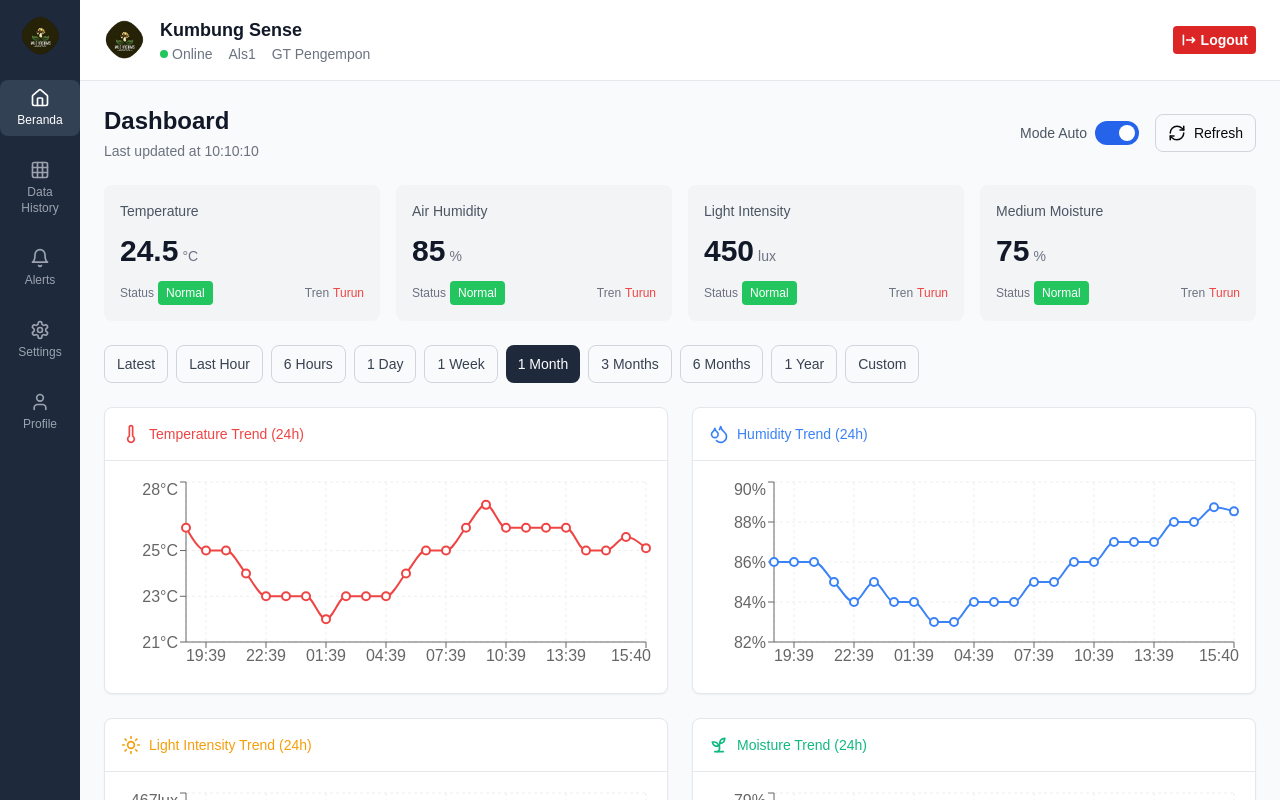
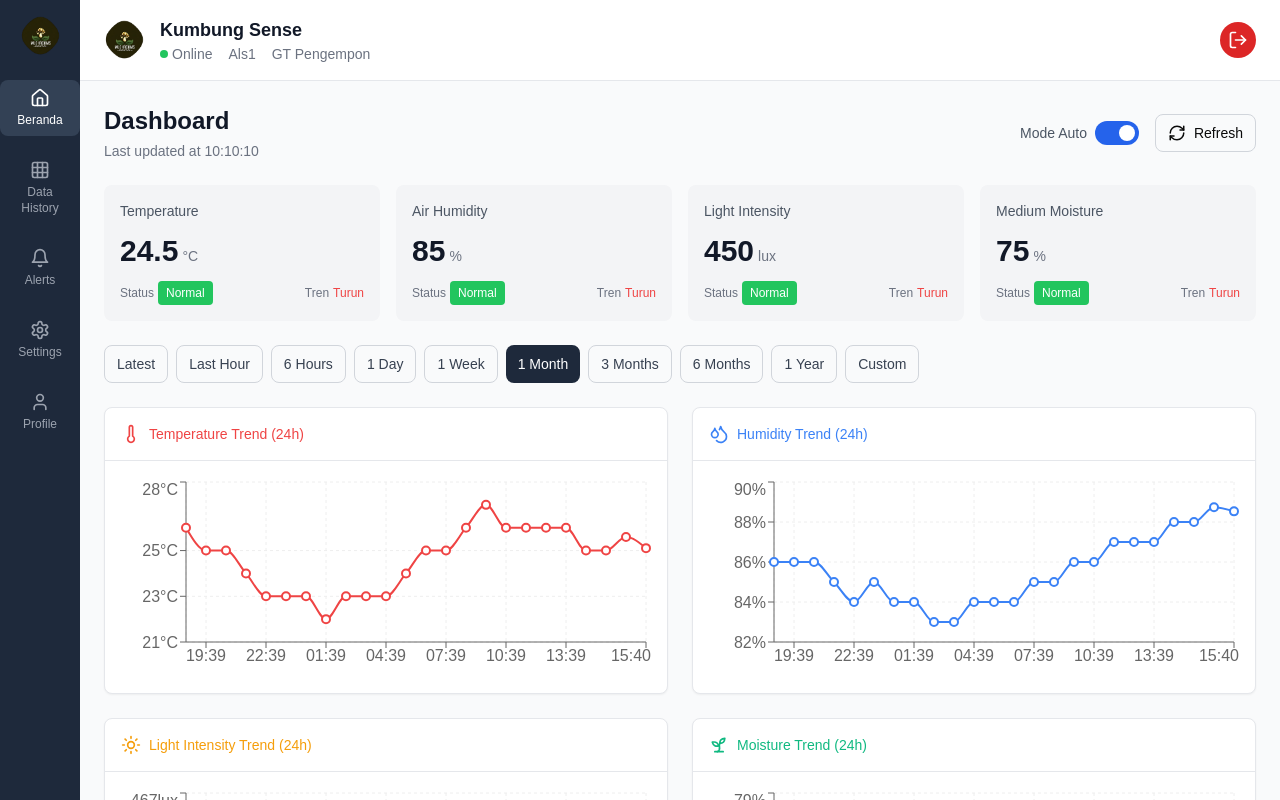
Before and after one commit to evanalif113/CAPSTONE-PROJECT-SAINS_DATA, a Next.js app in the folder Front-End/: page / in a window 1280 px wide. Shown: the top 800 px of the page. Built offline with nearby package versions, Linux system fonts and the light colour scheme.

Commit message:
modified:   Front-End/components/AppHeader.tsx

```diff
--- a/Front-End/components/AppHeader.tsx
+++ b/Front-End/components/AppHeader.tsx
@@ -1,4 +1,5 @@
 import React from "react";
+import { LogOutIcon } from "./Icon";
 
 type AppHeaderProps = {
   onLogout: () => void;
@@ -28,17 +29,11 @@ const AppHeader: React.FC<AppHeaderProps> = ({ onLogout }) => (
     <div className="flex items-center space-x-4">
       <button
         onClick={onLogout}
-        className="flex items-center px-2 py-1 bg-red-600 hover:bg-red-700 text-white rounded text-sm font-semibold transition-colors"
+        className="p-2 bg-red-600 hover:bg-red-700 text-white rounded-full transition-colors"
         title="Logout"
+        aria-label="Logout"
       >
-        <svg className="w-4 h-4 mr-1" fill="currentColor" viewBox="0 0 20 20">
-          <path
-            fillRule="evenodd"
-            d="M3 3a1 1 0 00-1 1v12a1 1 0 102 0V4a1 1 0 00-1-1zm10.293 9.293a1 1 0 001.414 1.414l3-3a1 1 0 000-1.414l-3-3a1 1 0 10-1.414 1.414L14.586 9H7a1 1 0 100 2h7.586l-1.293 1.293z"
-            clipRule="evenodd"
-          />
-        </svg>
-        Logout
+        <LogOutIcon />
       </button>
     </div>
   </header>
```
